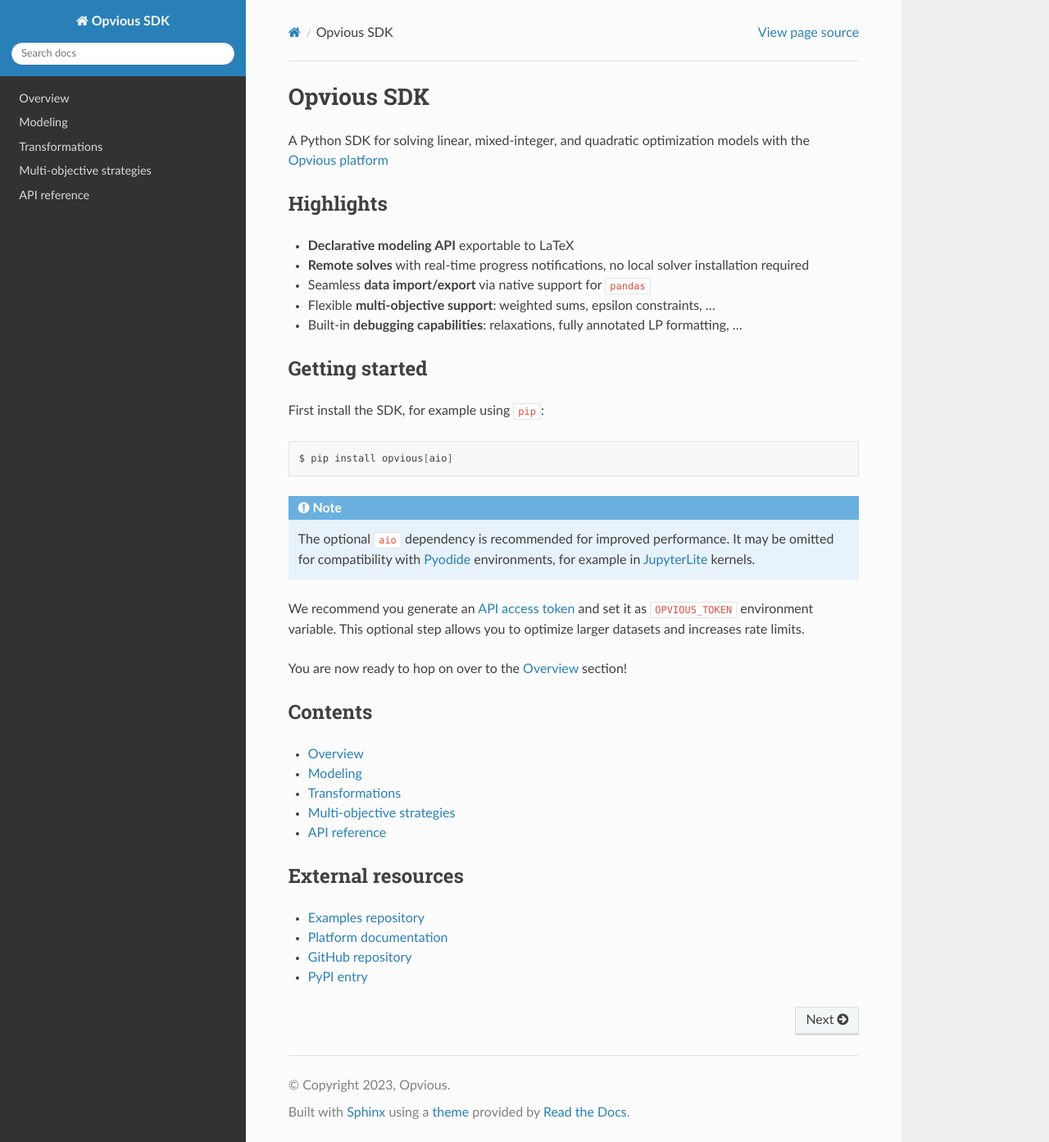
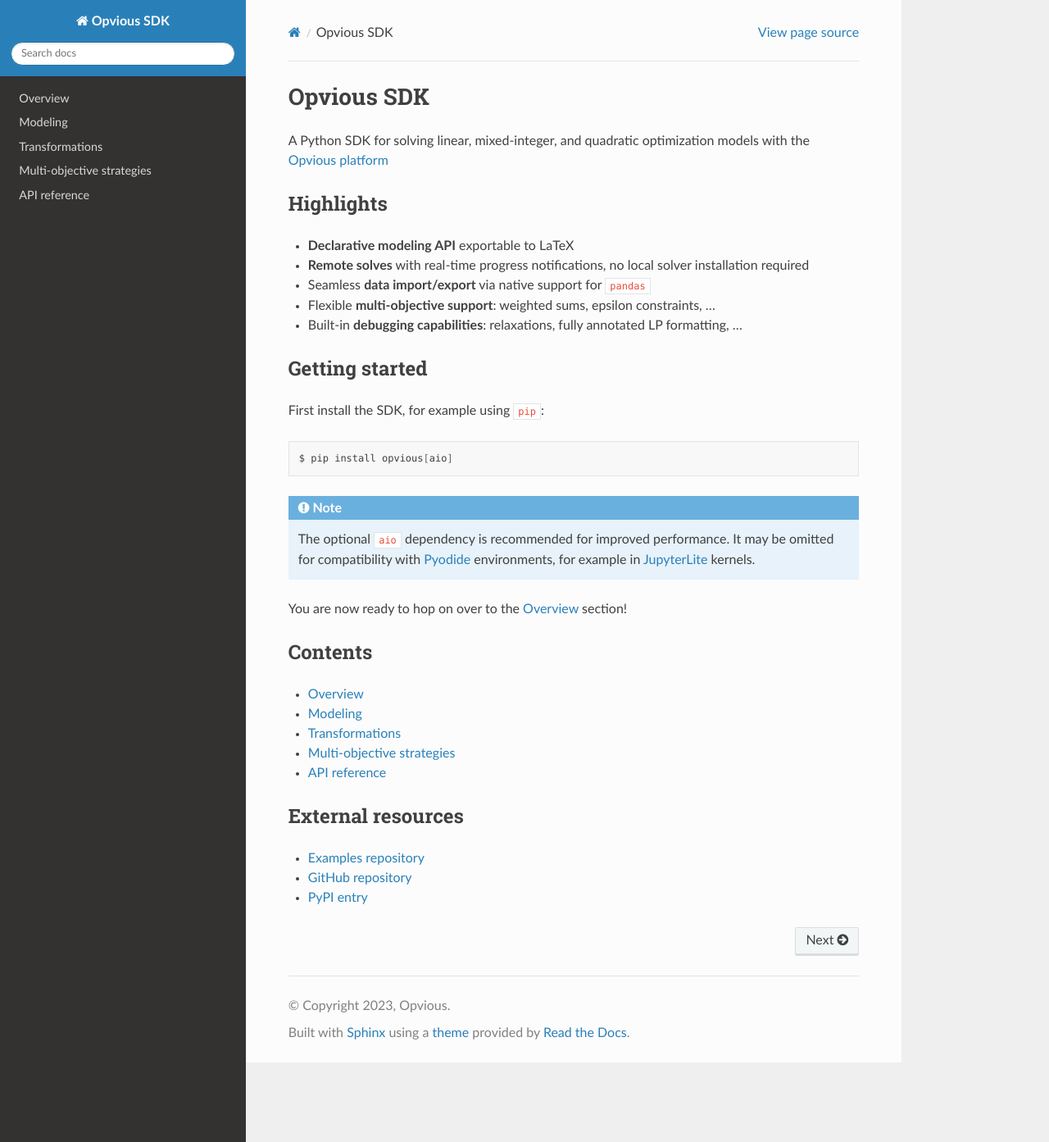
Before and after one commit to opvious/sdk.py, a Sphinx documentation site: the page built from docs/index.rst, in a window 1280 px wide and 1393 px high. Shown: the whole window at 82% size. Built offline with Sphinx 7.4.7 and the Read the Docs theme 3.1.0, drawn with Linux system fonts in a browser that asks for light colours.

Commit message:
docs: omit outdated info

```diff
--- a/docs/index.rst
+++ b/docs/index.rst
@@ -33,10 +33,6 @@
   be omitted for compatibility with `Pyodide`_ environments, for example in
   `JupyterLite`_ kernels.
 
-We recommend you generate an `API access token`_ and set it as `OPVIOUS_TOKEN`
-environment variable. This optional step allows you to optimize larger datasets
-and increases rate limits.
-
 You are now ready to hop on over to the :ref:`Overview` section!
 
 
@@ -57,7 +53,6 @@
 ------------------
 
 + `Examples repository`_
-+ `Platform documentation`_
 + `GitHub repository`_
 + `PyPI entry`_
 
@@ -70,4 +65,3 @@
 .. _PyPI entry: https://pypi.python.org/pypi/opvious/
 .. _GitHub repository: https://github.com/opvious/sdk.py
 .. _Examples repository: https://github.com/opvious/examples
-.. _Platform documentation: https://docs.opvious.io
--- a/pyproject.toml
+++ b/pyproject.toml
@@ -4,7 +4,7 @@
 
 [tool.poetry]
 name = 'opvious'
-version = '0.22.0rc1'
+version = '0.22.1rc1'
 description = 'Opvious Python SDK'
 authors = ['Opvious Engineering <oss@opvious.io>']
 readme = 'README.md'
```
Also changed, not shown: README.md (+1 -1 lines), docs/overview.rst (+4 -10 lines).
